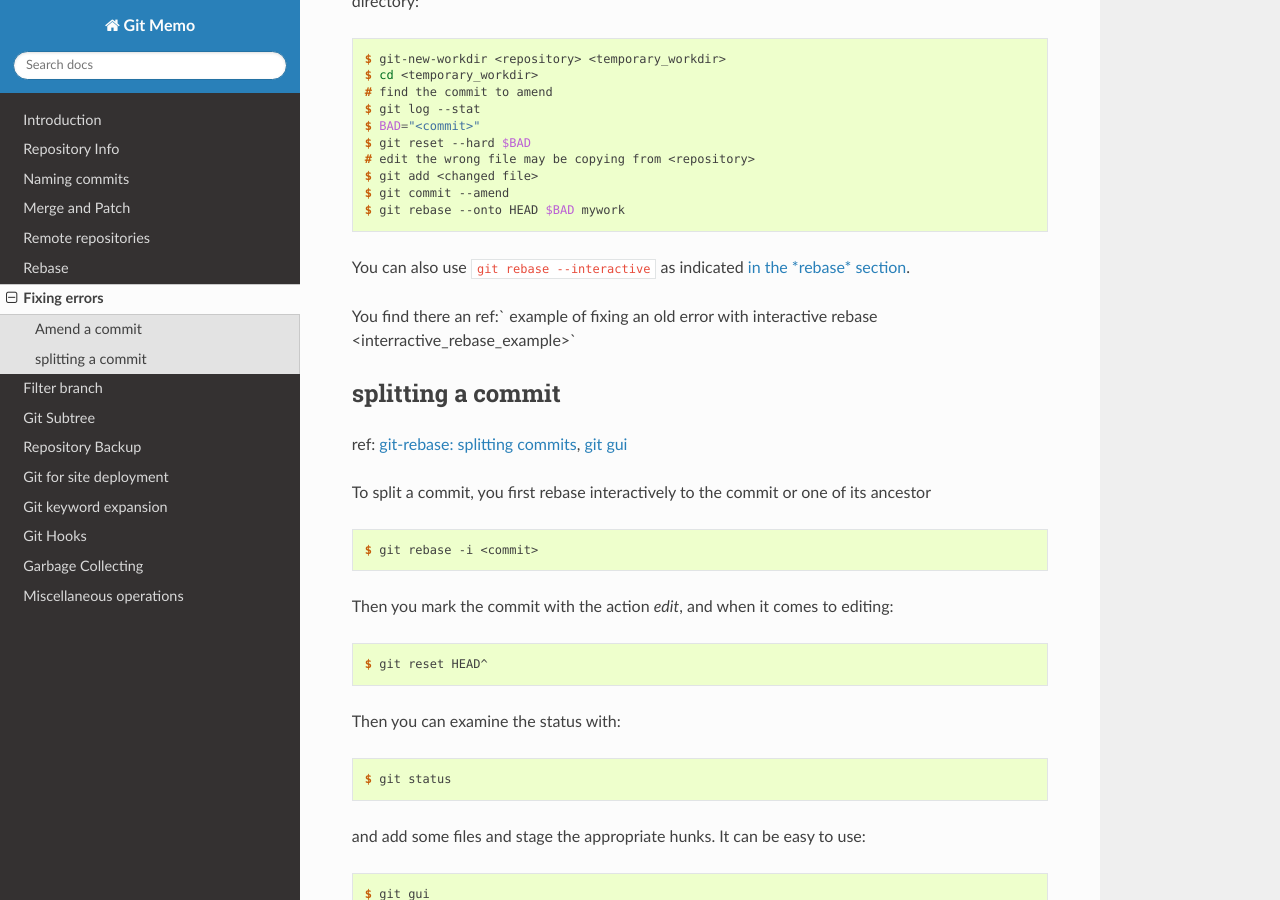
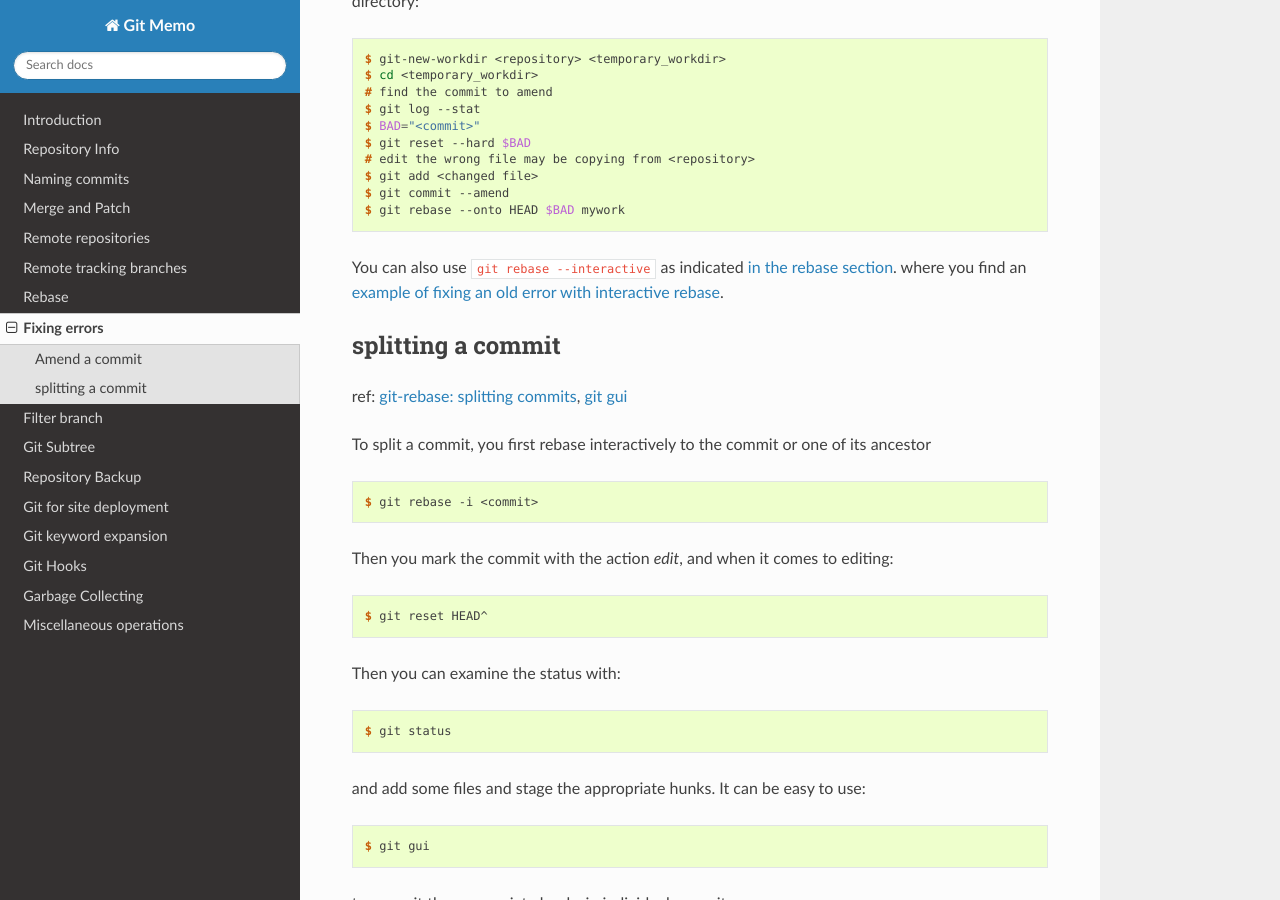
Before and after one commit to marczz/git-memo, a Sphinx documentation site: the page built from source/error_fix.rst, in a window 1280 px wide and 900 px high, scrolled down 957 px. Built offline with Sphinx 7.4.7 and the Read the Docs theme 2.0.0, drawn with Linux system fonts in a browser that asks for light colours; pages that are not in the unit, such as notebooks, are missing from menus.

Commit message:
Syntax fix in error_fix.rst, index.rst

```diff
--- a/source/error_fix.rst
+++ b/source/error_fix.rst
@@ -62,11 +62,10 @@ worktree or work in a linked temporary working directory::
 
 
 You can also use ``git rebase --interactive`` as indicated
-:ref:`in the *rebase* section <rebase_interactive>`.
-
-You find there an
-ref:` example of fixing an old error with interactive rebase
-<interractive_rebase_example>`
+:ref:`in the rebase section <rebase_interactive>`.
+where you find an
+:ref:`example of fixing an old error with interactive rebase
+<interractive_rebase_example>`.
 
 ..  _split_commit:
 
--- a/source/index.rst
+++ b/source/index.rst
@@ -15,7 +15,7 @@ Contents:
     revparse.rst
     merge.rst
     remote.rst
-    remote-tracking.rst
+    remote_tracking.rst
     rebase.rst
     error_fix.rst
     filter-branch.rst
```
